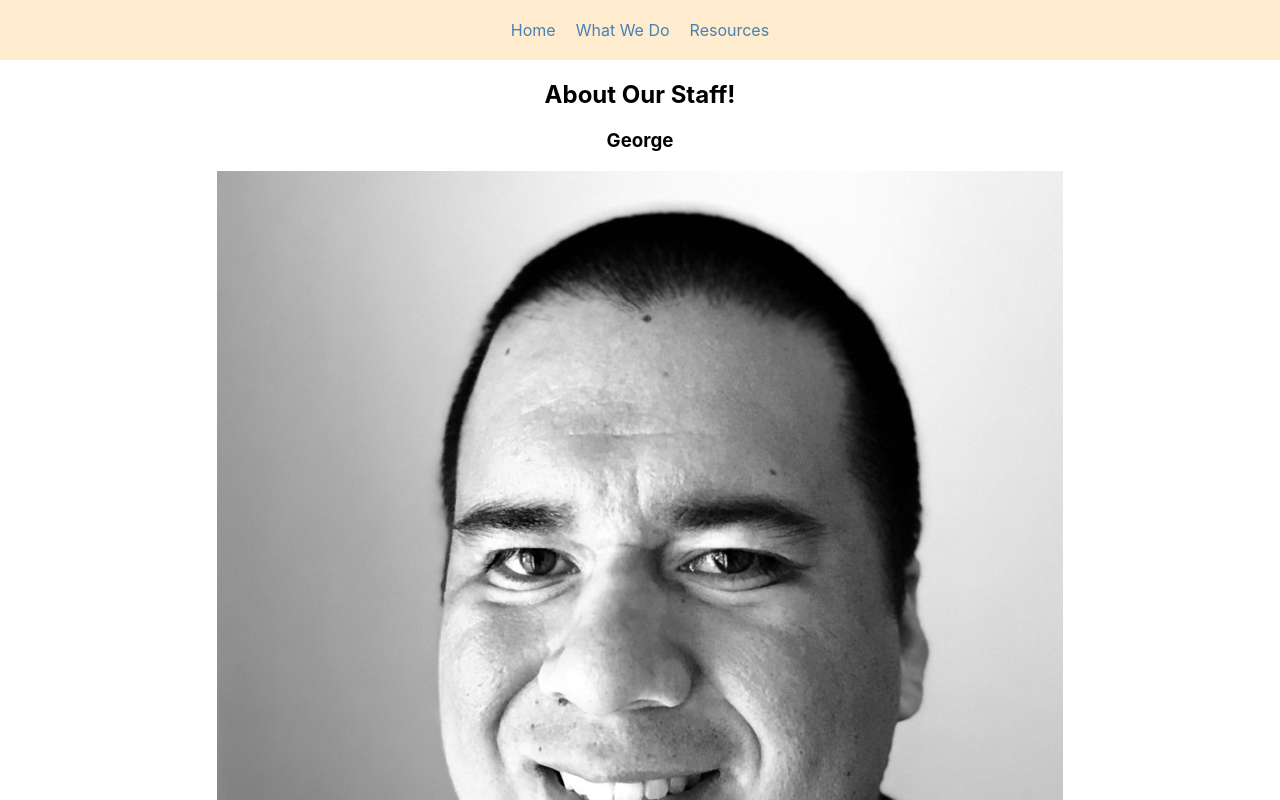
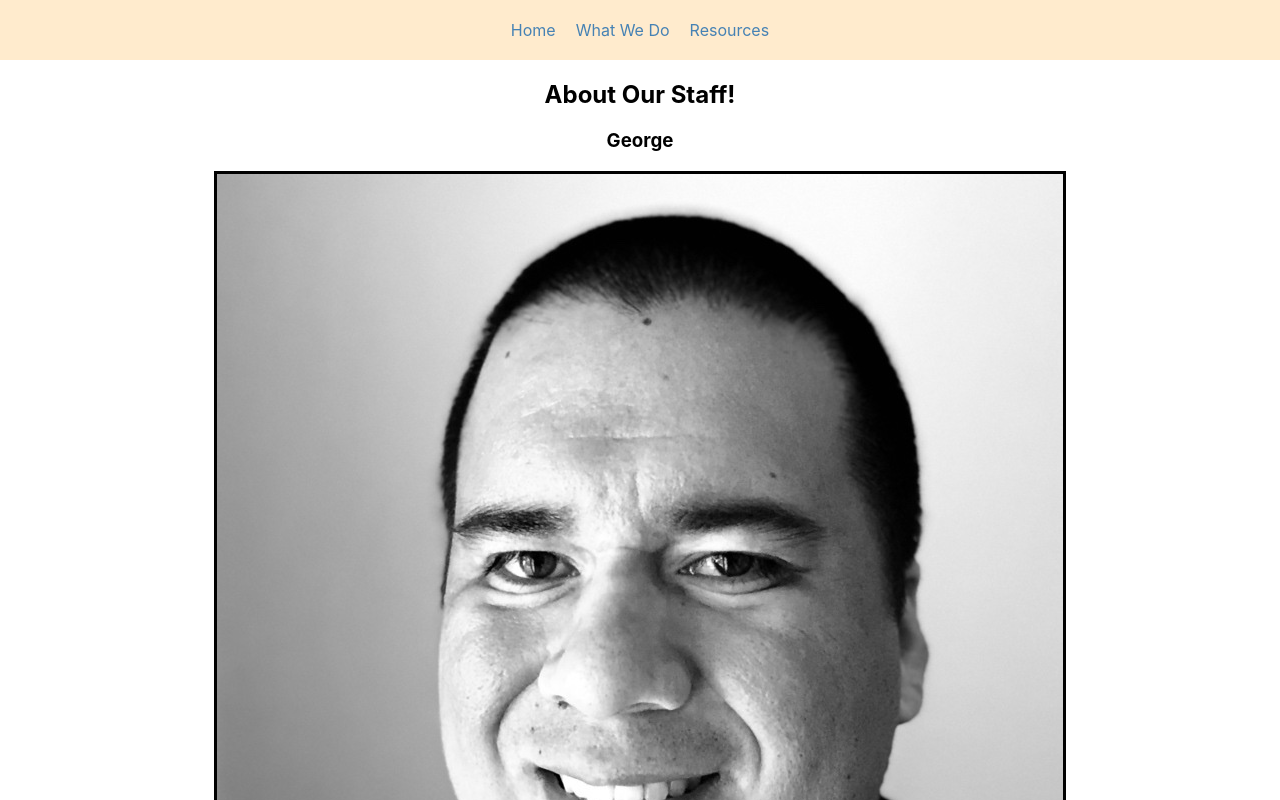
Before and after one commit to nesbita/group-github-collab, a React (Create React App) app: page / in a window 1280 px wide. Shown: the top 800 px of the page. Built offline with nearby package versions, Linux system fonts and the light colour scheme.

Commit message:
border added

```diff
--- a/src/index.css
+++ b/src/index.css
@@ -11,3 +11,7 @@ code {
   font-family: source-code-pro, Menlo, Monaco, Consolas, 'Courier New',
     monospace;
 }
+
+img {
+  border: 3px solid black;
+}
```
